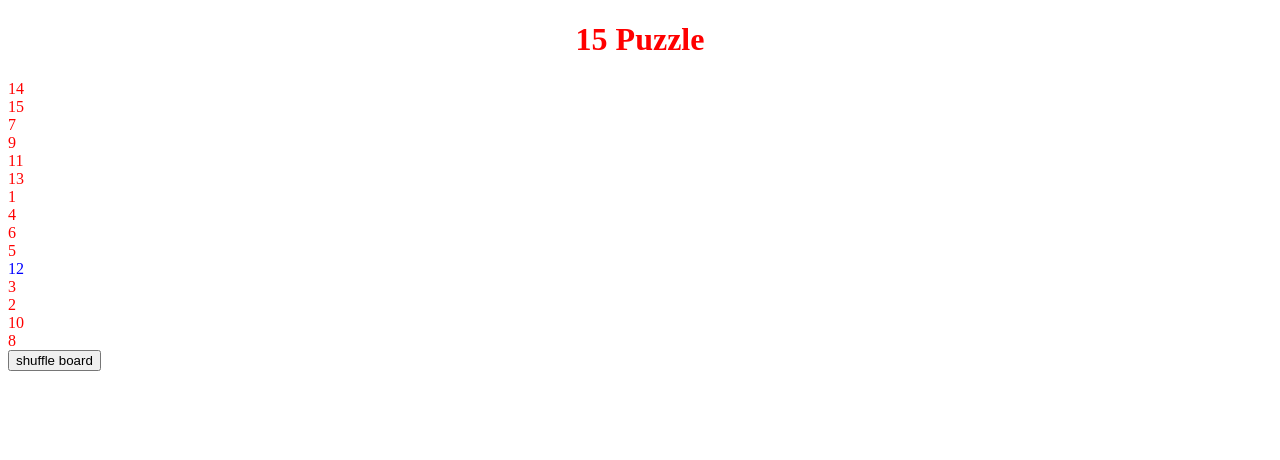
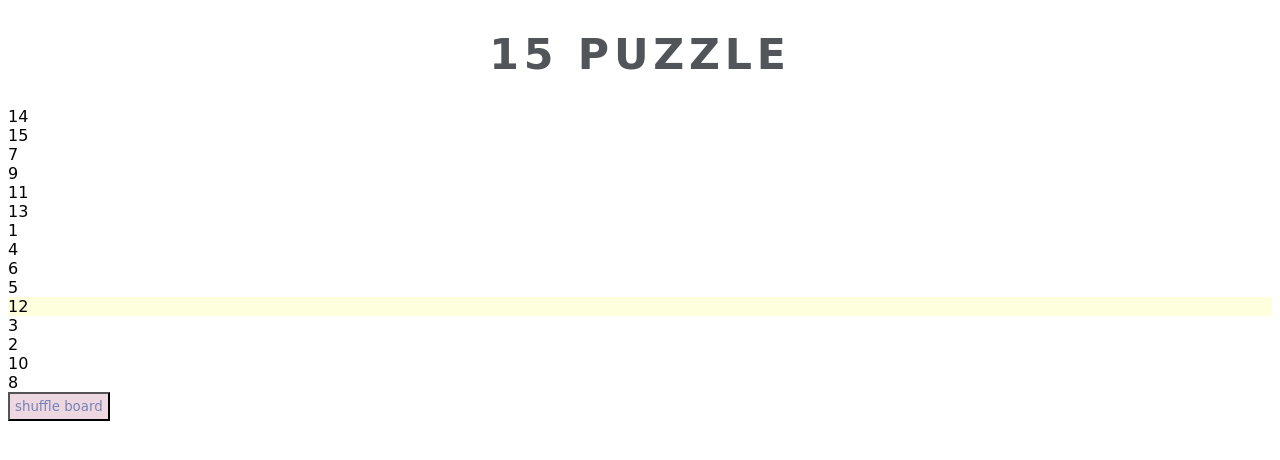
Before and after one commit to mlizchap/15-puzzle, a website built with webpack: page index.html in a window 1280 px wide. Built offline with nearby package versions, Linux system fonts and the light colour scheme; a web font is replaced by a local one.

Commit message:
additional styling

```diff
--- a/index.html
+++ b/index.html
@@ -5,10 +5,10 @@
     <meta charset="UTF-8">
     <meta name="viewport" content="width=device-width, initial-scale=1.0">
     <meta http-equiv="X-UA-Compatible" content="ie=edge">
-    <title>Sample Webpack App</title>
-  </head>
+    <link href="https://fonts.googleapis.com/css?family=Cabin+Sketch|Luckiest+Guy" rel="stylesheet">
+    <link href="https://fonts.googleapis.com/css?family=Bubblegum+Sans|Cabin+Sketch|Chelsea+Market|Love+Ya+Like+A+Sister|Luckiest+Guy" rel="stylesheet">  </head>
   <body>
-    <h1>15 Puzzle</h1>
+    <h1>15 PUZZLE</h1>
     <div id="board"></div>
     <button id="resetButton">shuffle board</button>
     <script src="/bundle.js"></script>
--- a/src/index.css
+++ b/src/index.css
@@ -1,25 +1,41 @@
 /* src/index.css */
+* {
+  font-family: 'Luckiest Guy', cursive;
+  /* font-family: 'Love Ya Like A Sister', cursive;
+  font-family: 'Bubblegum Sans', cursive;
+  font-family: 'Cabin Sketch', cursive; */
+
+  font-family: 'Chelsea Market', cursive;
+
+}
+
 h1 {
+  font-size: 32pt;
+  letter-spacing: .3rem;
   text-align: center;
-  color: red
+  color: #515559
 }
 
 #board {
   width: 280px;
   display: flex;
-  font-size: 18pt;
-  background-color: blue;
+  font-size: 22pt;
+  background-color: #7783b7;
   flex-wrap: wrap;
   margin-right: auto;
   margin-left: auto;
+  border-radius: 3px;
+  border: 10px solid #7783b7;
 }
 
 .block {
   width: 30px;
   margin: 10px;
-  background-color: #e1ffce;
+  background-color: white;
   padding: 10px;
   text-align: center;
+  border-radius: 3px;
+  /* border: 4px solid #dbbcca; */
 }
 
 .emptyBlock {
@@ -29,10 +45,12 @@ h1 {
   padding: 10px;
 }
 
-.correctPlace {
-  color: yellowgreen;
+button {
+  color: #7783b7;
+  /* border: none; */
+  background-color: #edd7e0;
+  font-size: 10pt;
+  padding: 5px;
+  margin-right: auto;
+  margin-left: auto;
 }
-
-.inCorrectPlace {
-  color: orange;
-}
--- a/src/index.js
+++ b/src/index.js
@@ -7,13 +7,15 @@ document.addEventListener("DOMContentLoaded", function(event) {
       }
 
       _createBlock(val, index) {
-        console.log(val, index)
+        console.log(val/2)
         const blockDiv= document.createElement("div")
 
-        if (val === index + 1) {
-          blockDiv.style.color = "blue"
-        } else {
-          blockDiv.style.color = "red"
+
+
+        if (val === index + 1 && val !== 0 ) {
+          blockDiv.style.backgroundColor = "#feffdd"
+        } else if (val !== 0) {
+          blockDiv.style.backgroundColor = "white"
         }
 
         if (val === 0) {
@@ -60,6 +62,7 @@ document.addEventListener("DOMContentLoaded", function(event) {
         const selectedIndex = this.blockArray.indexOf(this.selectedBlock)
         const emptyIndex = this.blockArray.indexOf(0);
 
+        //const onRightEdge = (selectedIndex % 4 === 0)
         const itemIsToRightOfEmptySlot = selectedIndex + 1 === emptyIndex;
         const itemIsToLeftOfEmptySlot = selectedIndex - 1 === emptyIndex;
         const itemIsAboveEmptySlot = selectedIndex + 4 === emptyIndex;
```
